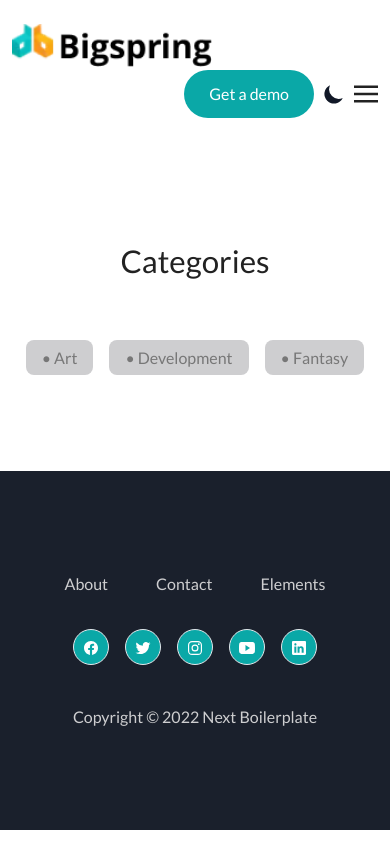
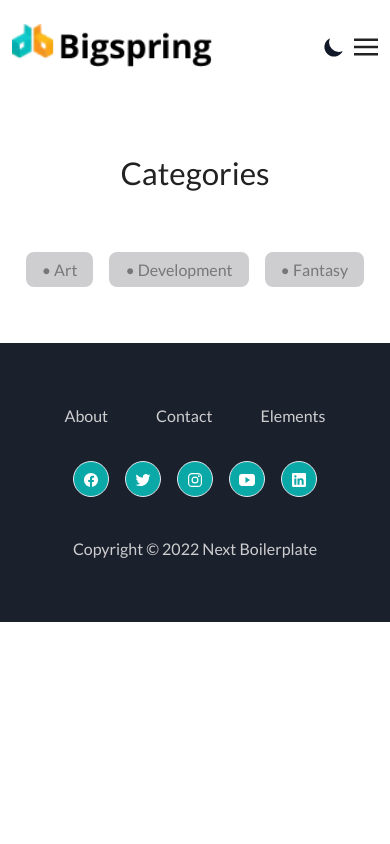
Before and after one commit to tfsohag/bigspring-nextjs, a Next.js app: page /categories in a window 390 px wide. Built offline with nearby package versions, Linux system fonts and the light colour scheme; what tailwind-bootstrap-grid would draw is missing.

Commit message:
checking responsive

```diff
--- a/layouts/partials/Header.js
+++ b/layouts/partials/Header.js
@@ -116,7 +116,9 @@ const Header = () => {
             ))}
           </ul>
           <div className="order-1 ml-auto flex items-center md:ml-0 md:order-2">
-            <button className="btn btn-primary rounded-3xl">Get a demo</button>
+            <button className="btn btn-primary hidden rounded-3xl md:inline-block">
+              Get a demo
+            </button>
             <ThemeSwitcher />
             {/* <div
               className="search-icon"
--- a/layouts/sections/Cta.js
+++ b/layouts/sections/Cta.js
@@ -6,8 +6,7 @@ function Cta({ cta }) {
   return (
     <section className="pt-[50px] pb-[100px]">
       <div className="container">
-        <div className="mx-auto  grid max-w-[830px] grid-cols-2 items-center gap-8">
-          <div>
+        <div className="mx-auto  grid max-w-[830px] items-center gap-8 md:grid-cols-2">
           <Image
             className="w-full"
             src={cta?.image}
@@ -15,9 +14,8 @@ function Cta({ cta }) {
             width={325}
             height={206}
           />
-          </div>
           <div>
-            <h2 className="font-bold">{cta?.title}</h2>
+            <h2 className="font-bold leading-[40px]">{cta?.title}</h2>
             <p className="mt-6">{cta?.desc}</p>
             <Link className="btn btn-primary mt-4 rounded-3xl" href="#">
               Contact
--- a/layouts/sections/Service.js
+++ b/layouts/sections/Service.js
@@ -40,7 +40,11 @@ function Service({ service, index }) {
           </div>
 
           {/* Content */}
-          <div className={`service-content ${!isOdd ? "md:order-1" : null}`}>
+          <div
+            className={`service-content mt-5 md:mt-0 ${
+              !isOdd ? "md:order-1" : null
+            }`}
+          >
             <h2 className="font-bold leading-[40px]">{service?.title}</h2>
             <p className="mt-4 mb-2">{service?.content}</p>
             <CtaLink href="#">Check it out</CtaLink>
--- a/styles/components.scss
+++ b/styles/components.scss
@@ -1,6 +1,6 @@
 // section style
 .section {
-  @apply pt-[100px] pb-[100px];
+  @apply pt-[60px] pb-[60px] lg:pt-[100px] lg:pb-[100px];
 }
 
 // container
```
Lines whose indentation alone changed are shown as unchanged.
